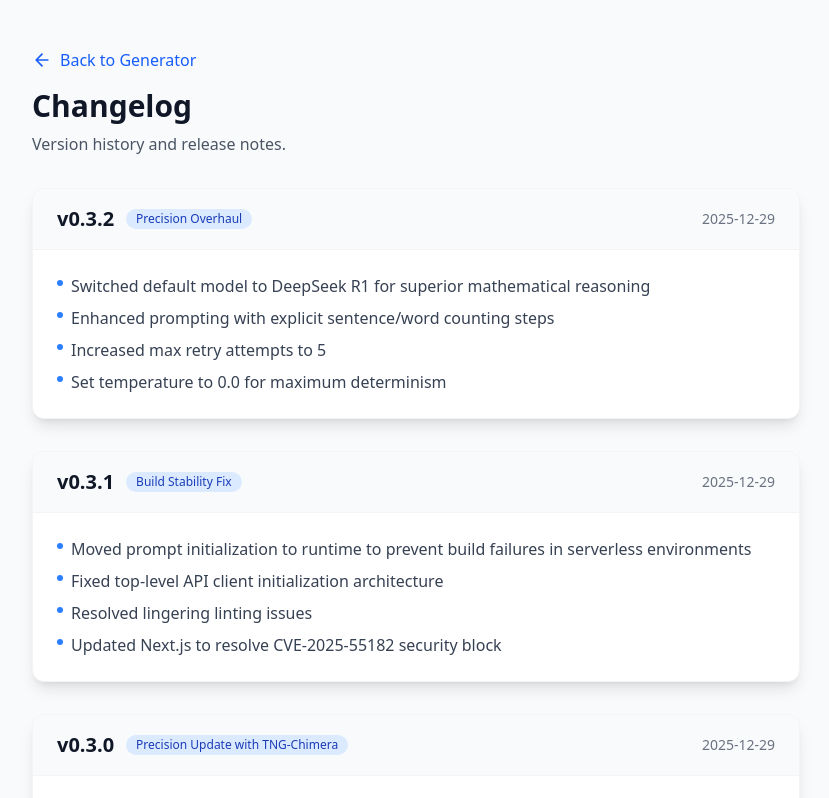
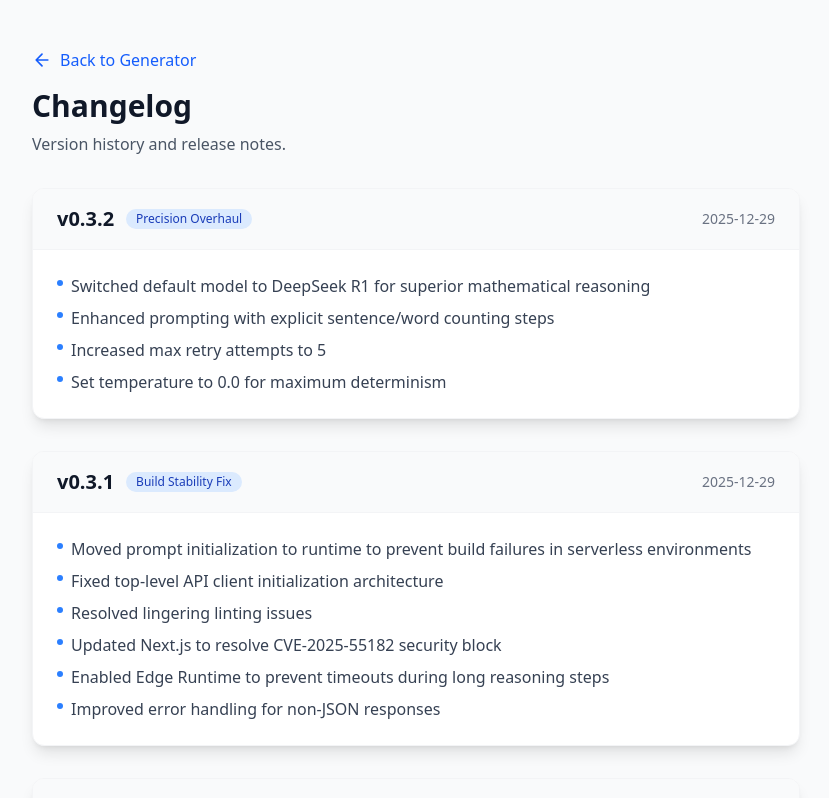
Before and after one commit to rotwurstesser/lix-tool, a Next.js app: page /changelog in a window 1280 px wide. Shown: the top 798 px of the page, without its empty margins (224-1053 px from the left). Built offline with nearby package versions, Linux system fonts and the light colour scheme.

Commit message:
docs: Update changelog

```diff
--- a/app/changelog/page.tsx
+++ b/app/changelog/page.tsx
@@ -20,7 +20,9 @@ export default function ChangelogPage() {
         'Moved prompt initialization to runtime to prevent build failures in serverless environments',
         'Fixed top-level API client initialization architecture',
         'Resolved lingering linting issues',
-        'Updated Next.js to resolve CVE-2025-55182 security block'
+        'Updated Next.js to resolve CVE-2025-55182 security block',
+        'Enabled Edge Runtime to prevent timeouts during long reasoning steps',
+        'Improved error handling for non-JSON responses'
       ]
     },
     {
```
